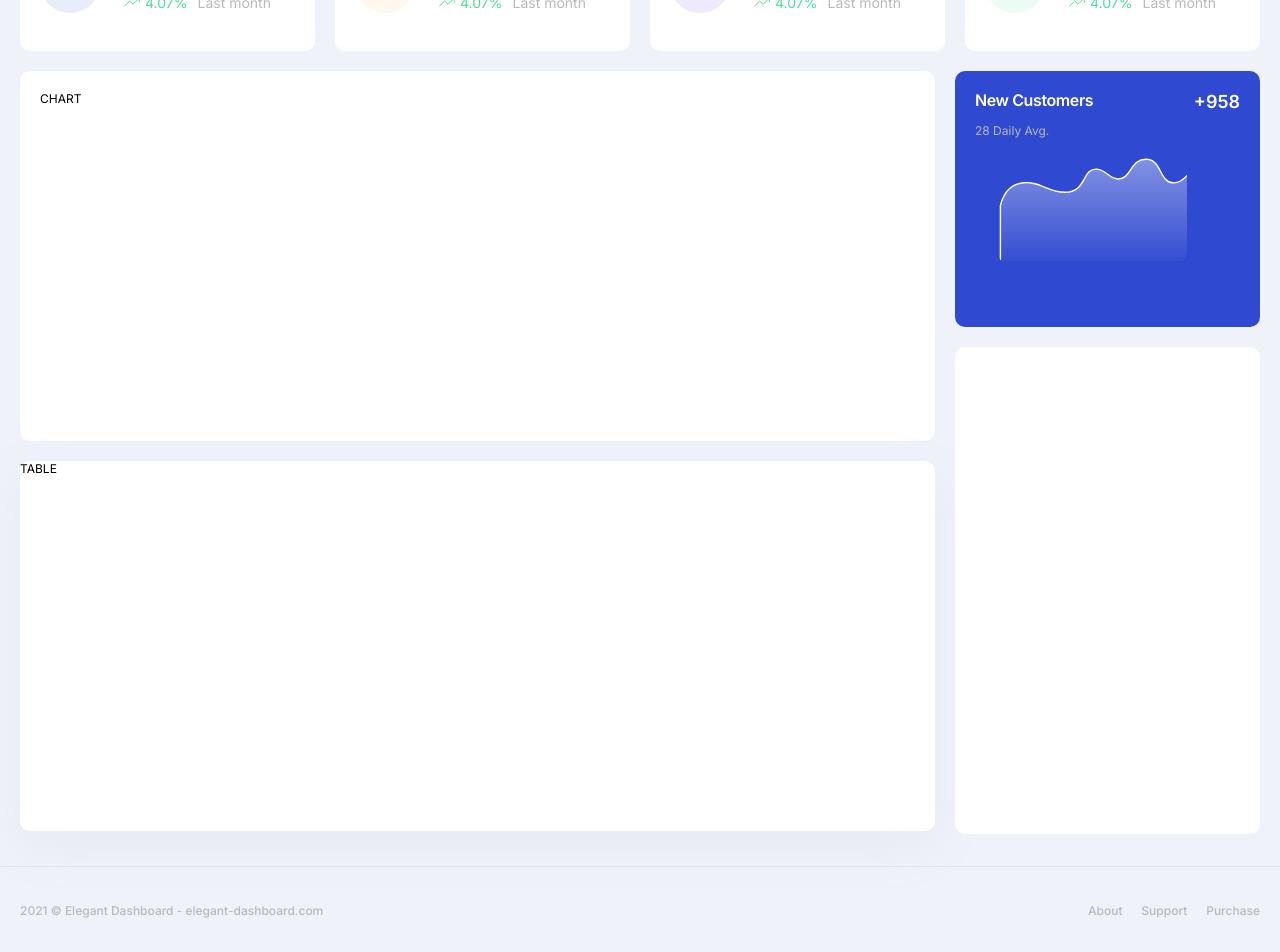
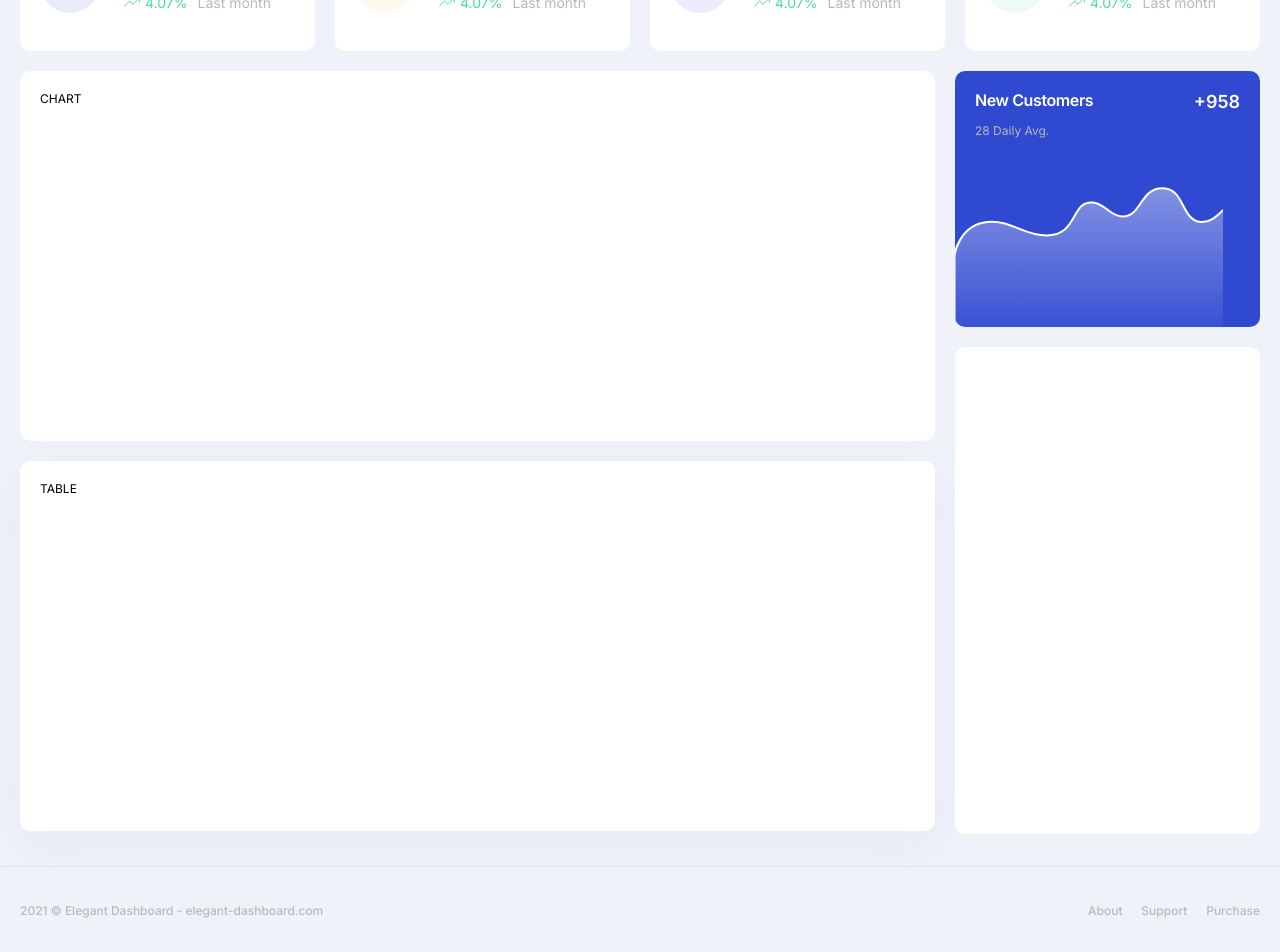
Before and after one commit to alexanchek/dashboard, a Next.js app: page / in a window 1280 px wide. Shown: the part 240-1192 px from the top of the page. Built offline with nearby package versions, Linux system fonts and the light colour scheme.

Commit message:
refactor: changed card to commoncard in table

```diff
--- a/parts/Main/SideBlock/SideBlock.module.css
+++ b/parts/Main/SideBlock/SideBlock.module.css
@@ -12,6 +12,9 @@
     flex-direction: column;
     width: 100%;
   }
+
+  .svgBox > svg {
+    max-width: 100% }
 
   .header {
     display: flex;
--- a/parts/Main/SideBlock/SideBlock.tsx
+++ b/parts/Main/SideBlock/SideBlock.tsx
@@ -19,9 +19,10 @@ const SideBlock: FC = (): JSX.Element => {
           </div>
           <div className={styles.text}>28 Daily Avg.</div>
         </div>
-        <Chart className={styles.img}/>
+        <div className={styles.svgBox}>
+          <Chart className={styles.img} />
+        </div>
       </CommonCard>
-
     </>
   );
 };
--- a/parts/Main/Table/Table.tsx
+++ b/parts/Main/Table/Table.tsx
@@ -1,11 +1,12 @@
 import React, {FC} from 'react';
+import CommonCard from '../../../components/CommonCard/CommonCard';
 import styles from './Table.module.css';
 
 const Table: FC = ():JSX.Element => {
     return (
-        <div className={styles.box}>
+        <CommonCard className={styles.box}>
             TABLE
-        </div>
+        </CommonCard>
     );
 };
 
```
Also changed, not shown: parts/Main/SideBlock/chart.svg.
